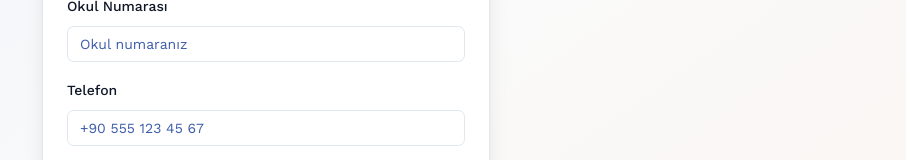
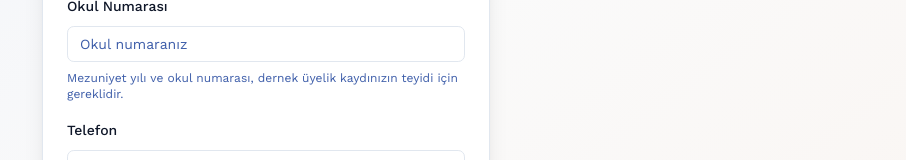
Before and after one commit to ozgasl/eymeder, a Next.js app: page /auth/signup in a window 1280 px wide. Shown: the part 299-459 px from the top of the page, without its empty margins (374-1280 px from the left). Built offline with nearby package versions, Linux system fonts and the light colour scheme; no server answers.

Commit message:
feat: kayıt formuna mezuniyet yılı/okul numarası bilgi notu ekle
Üyelerden bu iki alanın neden istendiğine dair sorular geldi.
Formda, dernek üyelik kaydının teyidi için gerekli olduğunu
belirten kısa bir açıklama gösteriliyor.

```diff
--- a/src/pages/auth/signup.tsx
+++ b/src/pages/auth/signup.tsx
@@ -107,12 +107,15 @@ export default function SignupPage() {
 
               <div className="space-y-2">
                 <Label htmlFor="graduation-year">Mezuniyet Yılı</Label>
-                <Input id="graduation-year" type="number" placeholder="2015" min={1950} max={2100} value={graduationYear} onChange={(e) => setGraduationYear(e.target.value)} required />
+                <Input id="graduation-year" type="number" placeholder="2015" min={1950} max={2100} value={graduationYear} onChange={(e) => setGraduationYear(e.target.value)} required aria-describedby="membership-fields-note" />
               </div>
 
               <div className="space-y-2">
                 <Label htmlFor="school-number">Okul Numarası</Label>
-                <Input id="school-number" type="text" placeholder="Okul numaranız" value={schoolNumber} onChange={(e) => setSchoolNumber(e.target.value)} required />
+                <Input id="school-number" type="text" placeholder="Okul numaranız" value={schoolNumber} onChange={(e) => setSchoolNumber(e.target.value)} required aria-describedby="membership-fields-note" />
+                <p id="membership-fields-note" className="text-xs text-muted-foreground">
+                  Mezuniyet yılı ve okul numarası, dernek üyelik kaydınızın teyidi için gereklidir.
+                </p>
               </div>
 
               <div className="space-y-2">
```
